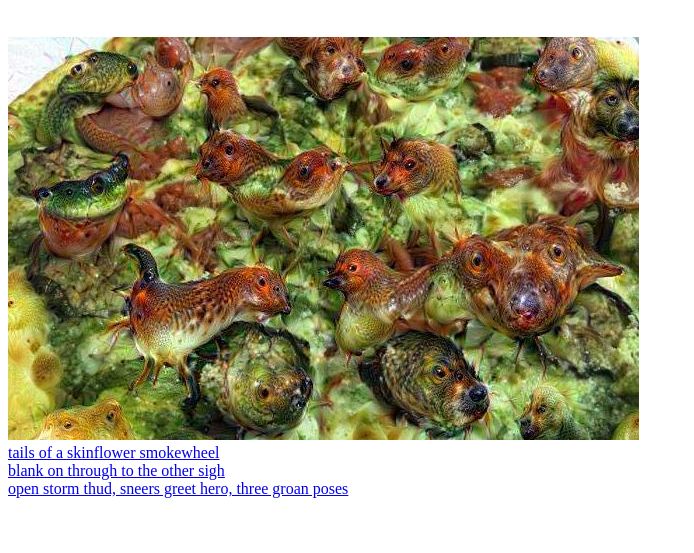
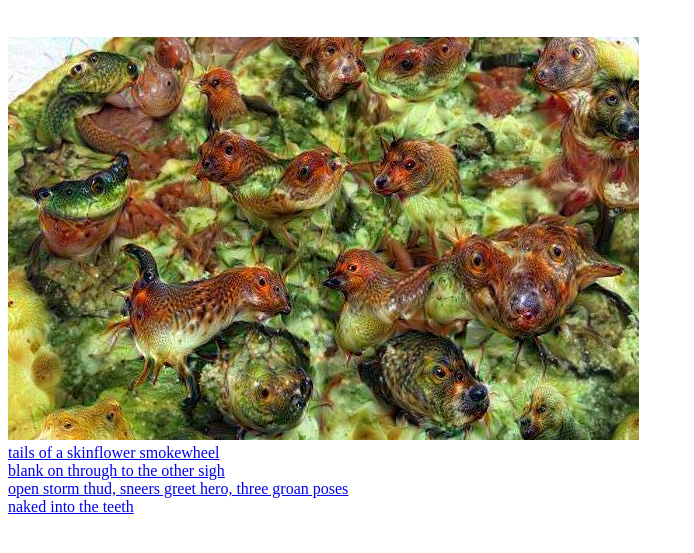
Before and after one commit to fil0s0fi/green_river, a plain HTML site: page index.html in a window 1280 px wide. Shown: the part 61-614 px from the top of the page, without its empty margins (0-694 px from the left). Drawn offline with Linux system fonts and the light colour scheme.

Commit message:
Update index.html

```diff
--- a/index.html
+++ b/index.html
@@ -5,4 +5,5 @@
     <a href="ont_cub.pdf">tails of a skinflower smokewheel </a><br>
     <a href="loop.pdf"> blank on through to the other sigh </a><br>
     <a href="the_dead.pdf"> open storm thud, sneers greet hero, three groan poses </a><br>
+    <a href="green_river_11_18_23.pdf"> naked into the teeth </a><br>
 </html>
```
